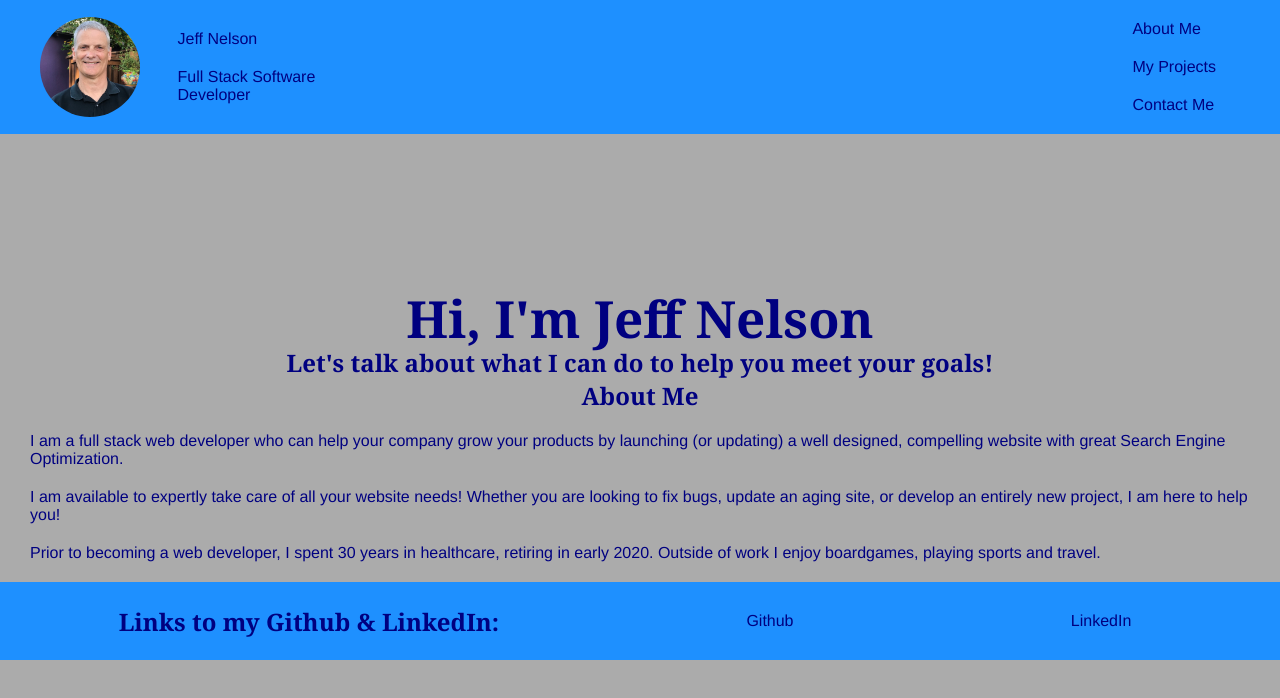
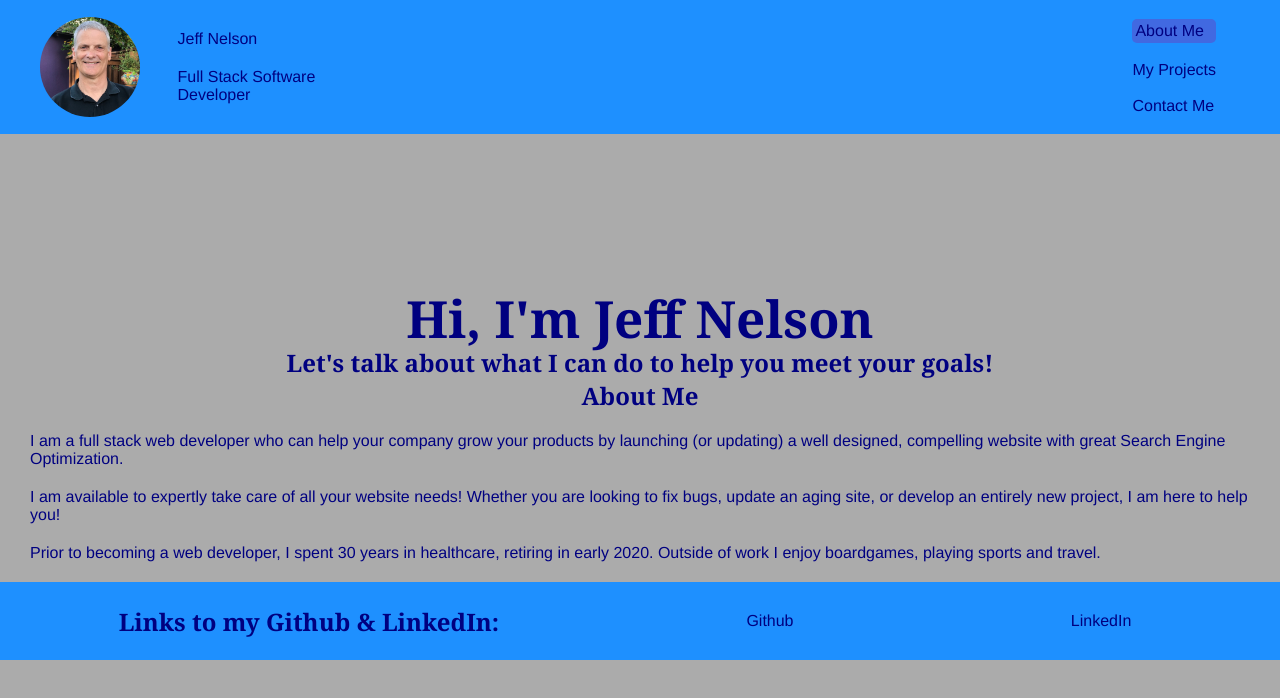
Before and after one commit to Jeffreydne/MyPortfolio-Jeff-Nelson, a React (Vite) app: page / in a window 1280 px wide. Shown: the top 698 px of the page. Built offline with nearby package versions, Linux system fonts and the light colour scheme.

Commit message:
add CSS to highlight active page

```diff
--- a/src/App.css
+++ b/src/App.css
@@ -81,6 +81,11 @@ a {
 nav a {
   text-decoration: none;
 }
+.active {
+  background-color: royalblue !important;
+  border-radius: 5px;
+  padding: 3px;
+}
 
 /* h1 & h2 for the page will be aligned center as block level elements inside the main-head div*/
 h1, h2 {
@@ -95,6 +100,7 @@ h1 {
 main {
   width: 100%;
   margin: 0 auto;
+  /* max-width: 1400px; */
 }
  /* main-head margin allows h1 and h2 to display beneath the fixed header */
  /* #main-head {
@@ -194,11 +200,12 @@ form, input, textarea, #btn {
 #btn {
   background-color: dodgerblue;
   margin: 20px;
+  width: 30%
 }
-#formBottom {
+/* #formBottom {
   display: flex;
-  justify-content: space-around;
-}
+  justify-content: space-between;
+} */
 
 
 
--- a/src/components/ContactForm.jsx
+++ b/src/components/ContactForm.jsx
@@ -17,7 +17,7 @@ function ContactForm() {
 
                         </input>
                         <div id="formBottom">
-                            <textarea name="comments" cols="40" rows="2" placeholder="enter a comment"></textarea>
+                            <textarea name="comments" cols="80" rows="2" placeholder="enter a comment"></textarea>
                             <button id="btn" type="submit">Submit</button>
                         </div>
                     </fieldset>
```
